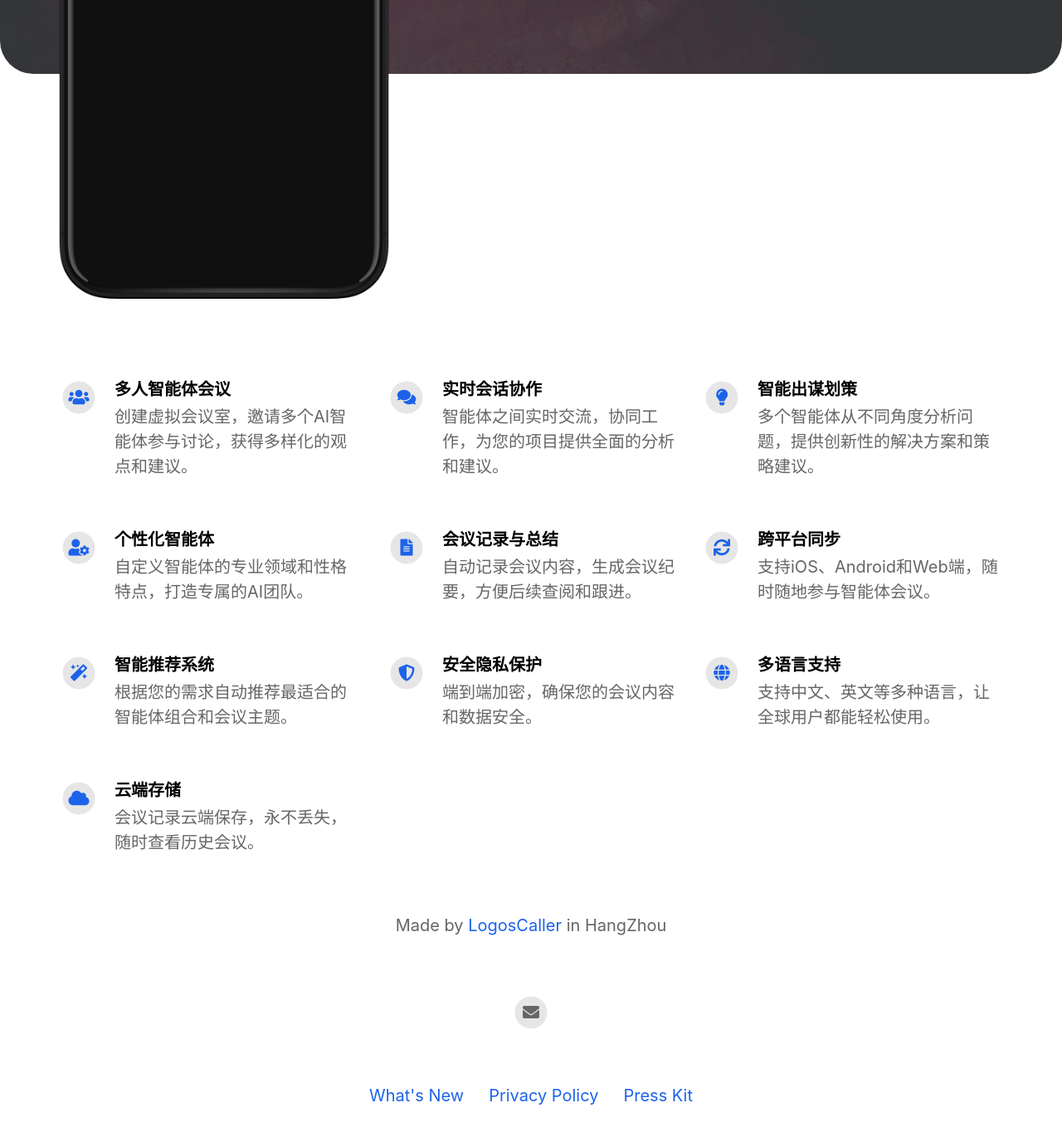
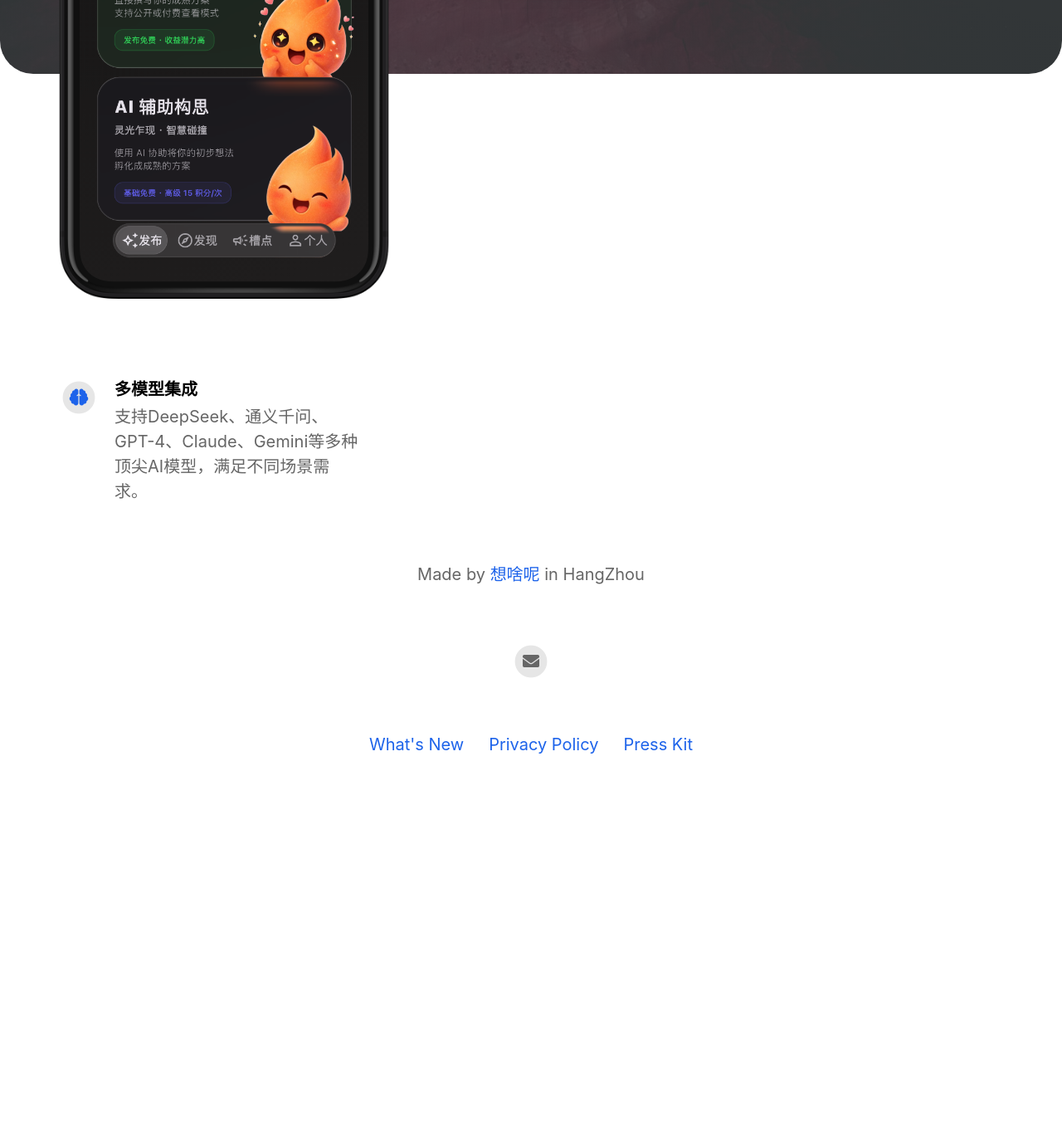
Before and after one commit to logoscaller-oss/logoscaller-oss.github.io, a Jekyll site: the page built from index.html, in a window 1280 px wide and 1400 px high, scrolled down 625 px. Shown: the top 1370 px of the window at 83% size. Built offline with Jekyll 4.4.1, drawn with Linux system fonts in a browser that asks for light colours; nearby versions of some CDN libraries; after the commit the page ends 1602 px from its top, so only the background shows below that; some of the changed text lies outside the part shown.

Commit message:
feat: Update site branding, app description, features, and visual assets.

```diff
--- a/_config.yml
+++ b/_config.yml
@@ -1,5 +1,5 @@
 #page title
-page_title                                : LogosCaller
+page_title                                : 想啥呢
 
 # App Info
 ios_app_id                                : 1234793120                                # Required. Enter iOS app ID to automatically populate name, price and icons (e.g. 718043190).
@@ -11,16 +11,16 @@ presskit_download_link                    : https://www.logoscaller.com
                                                                                       # Or upload your press kit file to assets and set path accordingly (e.g. "assets/your_press_kit.zip").
 
 app_icon                                  : assets/appicon.png                      # Automatically populates if not set and if iOS app ID is set.  Otherwise enter path to icon file manually.
-app_name                                  : LogosCaller                                           # Automatically populates if not set and if iOS app ID is set.  Otherwise enter manually.
+app_name                                  : 想啥呢                                           # Automatically populates if not set and if iOS app ID is set.  Otherwise enter manually.
 app_price                                 :                                           # Automatically populates if not set and if iOS app ID is set.  Otherwise enter manually.
-app_description                           : 多人多智能体实时会话软件，让多个智能体参加会议帮助出谋划策
+app_description                           : 多人多模型实时会话系统，支持DeepSeek、GPT-4等多种AI模型，提供实时语音交互与智能打断功能。
 
 enable_smart_app_banner                   : true                                      # Set to true to show a smart app banner at top of page on mobile devices.
 
 
 
 # Information About Yourself
-your_name                                 : LogosCaller
+your_name                                 : 想啥呢
 your_link                                 : https://www.logoscaller.com
 your_city                                 : HangZhou
 email_address                             : logoscaller@gmail.com
@@ -38,45 +38,11 @@ mastodon_link                             :
 # Feature List                            Edit, add or remove features to be presented.
 features                                  :
 
-  - title                                 : 多人智能体会议
-    description                           : 创建虚拟会议室，邀请多个AI智能体参与讨论，获得多样化的观点和建议。
-    fontawesome_icon_name                 : users
+  - title                                 : 多模型集成
+    description                           : 支持DeepSeek、通义千问、GPT-4、Claude、Gemini等多种顶尖AI模型，满足不同场景需求。
+    fontawesome_icon_name                 : brain
 
-  - title                                 : 实时会话协作
-    description                           : 智能体之间实时交流，协同工作，为您的项目提供全面的分析和建议。
-    fontawesome_icon_name                 : comments
 
-  - title                                 : 智能出谋划策
-    description                           : 多个智能体从不同角度分析问题，提供创新性的解决方案和策略建议。
-    fontawesome_icon_name                 : lightbulb
-
-  - title                                 : 个性化智能体
-    description                           : 自定义智能体的专业领域和性格特点，打造专属的AI团队。
-    fontawesome_icon_name                 : user-cog
-
-  - title                                 : 会议记录与总结
-    description                           : 自动记录会议内容，生成会议纪要，方便后续查阅和跟进。
-    fontawesome_icon_name                 : file-alt
-
-  - title                                 : 跨平台同步
-    description                           : 支持iOS、Android和Web端，随时随地参与智能体会议。
-    fontawesome_icon_name                 : sync
-
-  - title                                 : 智能推荐系统
-    description                           : 根据您的需求自动推荐最适合的智能体组合和会议主题。
-    fontawesome_icon_name                 : magic
-
-  - title                                 : 安全隐私保护
-    description                           : 端到端加密，确保您的会议内容和数据安全。
-    fontawesome_icon_name                 : shield-alt
-
-  - title                                 : 多语言支持
-    description                           : 支持中文、英文等多种语言，让全球用户都能轻松使用。
-    fontawesome_icon_name                 : globe
-
-  - title                                 : 云端存储
-    description                           : 会议记录云端保存，永不丢失，随时查看历史会议。
-    fontawesome_icon_name                 : cloud
 
 
 
@@ -111,17 +77,6 @@ social_icons_background_color             : "#e6e6e6"
 footer_text_color                         : "#666666"
 
 
-
-
-
-
-
-
-
-
-
-
-
 ####################################################
 ### Jekyll Configuration. No need to touch this. ###
 ####################################################
```
Also changed, not shown: assets/appicon-1.png (added), assets/appicon.png, assets/screenshot/Simulator Screenshot - iPhone 17 Pro - 2026-01-31 at 17.29.17.png (added), 1 other file.
